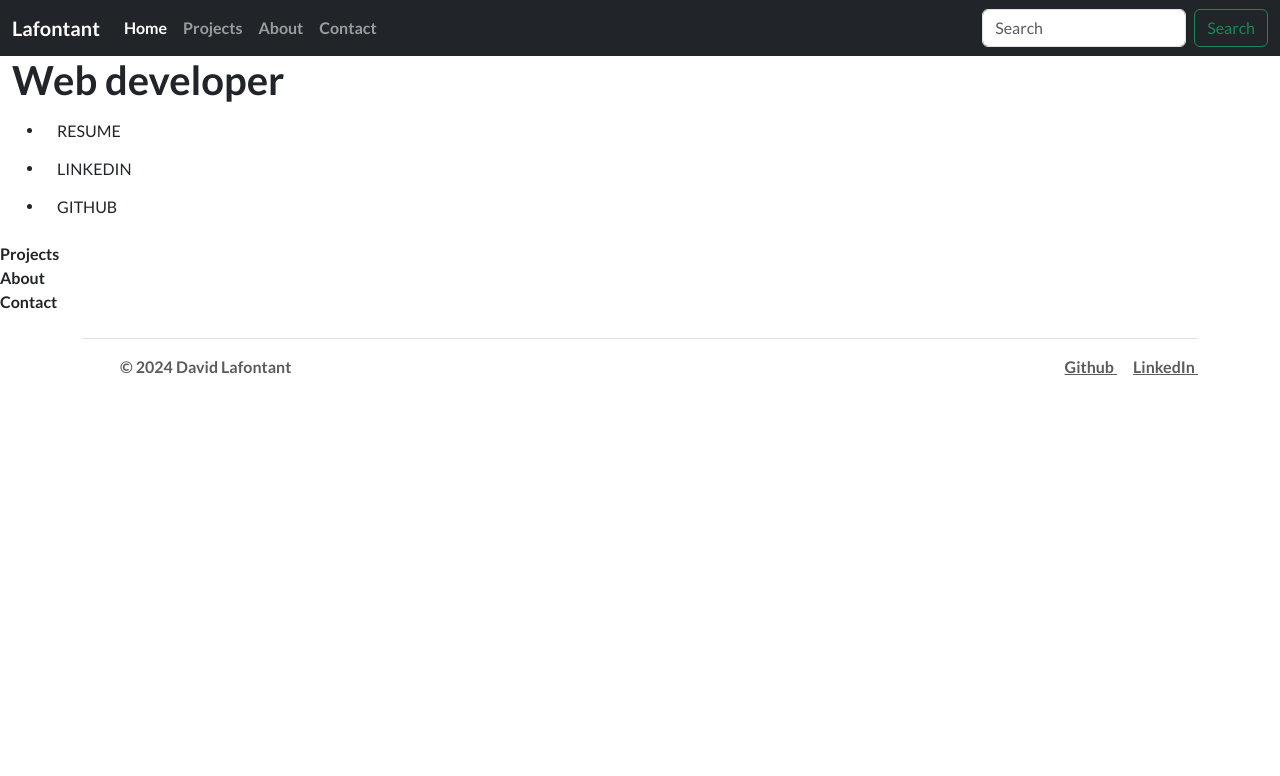
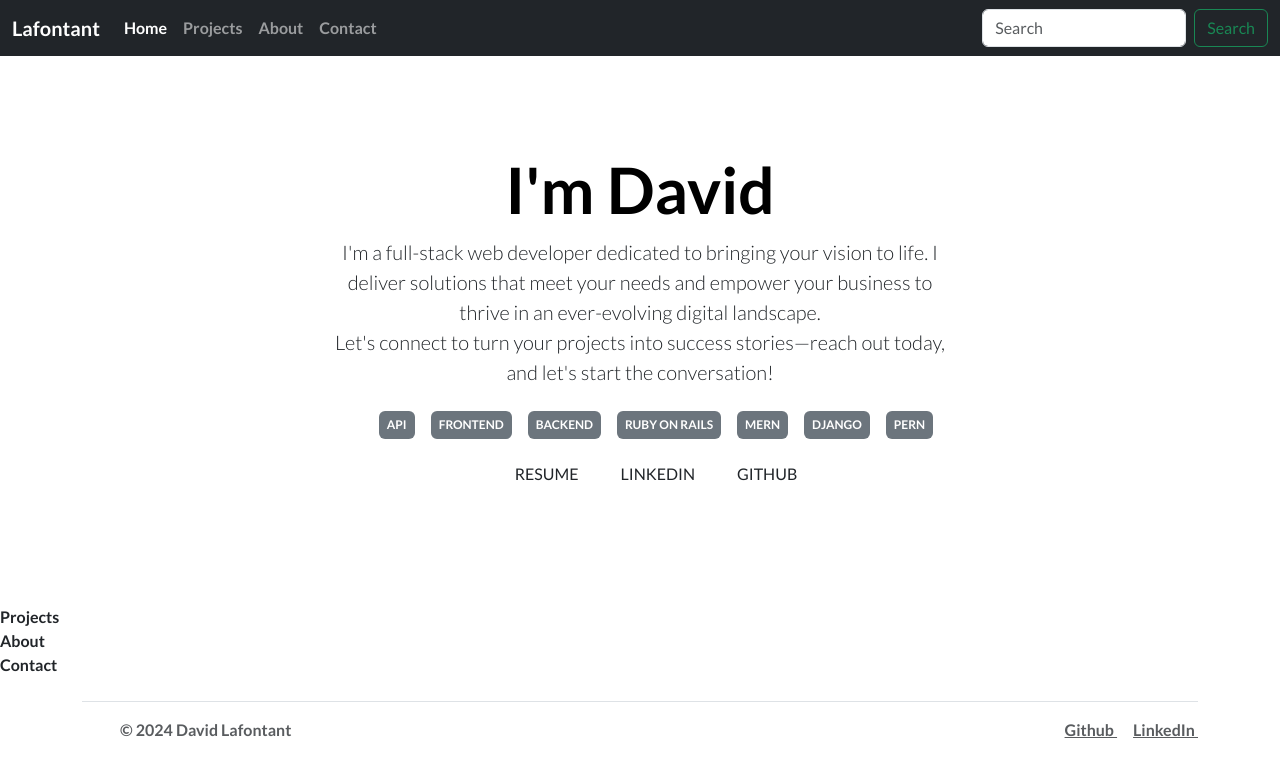
Before and after one commit to david-lafontant/profile, a React (Vite) app: page / in a window 1280 px wide. Shown: the top 776 px of the page. Built offline with nearby package versions, Linux system fonts and the light colour scheme.

Commit message:
Update home content

```diff
--- a/src/components/Home.jsx
+++ b/src/components/Home.jsx
@@ -12,20 +12,33 @@ export const Home = () => {
     };
 
     return (
-        <div className="container-fluid" id="home">
-            <h1>Web developer</h1>
-
-            <ul>
-                <li>
-                    <button onClick={onButtonClick} className='btn'>RESUME</button>
-                </li>
-                <li>
-                    <a href="https://www.linkedin.com/in/david-lafontant/" target='_blank' className='btn'>LINKEDIN</a>
-                </li>
-                <li>
-                    <a href="https://github.com/david-lafontant" target='_blank' className='btn'>GITHUB</a>
-                </li>
-            </ul>
+        <div className="px-4 py-5 my-5 text-center">
+            <h1 className="display-3 fw-bold text-body-emphasis">I&apos;m David</h1>
+            <div className="col-lg-6 mx-auto">
+                <p className="lead mb-4">
+                    I&apos;m a full-stack web developer dedicated to bringing your vision to life. I deliver solutions that meet your needs and empower your business to thrive in an ever-evolving digital landscape.<br />Let&apos;s connect to turn your projects into success stories—reach out today, and let&apos;s start the conversation!
+                </p>
+                <ul className='d-md-flex gap-3 justify-content-center align-items-sm-center'>
+                    <li className='list-unstyled'><span className='badge bg-secondary p-2'>API</span></li>
+                    <li className='list-unstyled'><span className='badge bg-secondary p-2'>FRONTEND</span></li>
+                    <li className='list-unstyled'><span className='badge bg-secondary p-2'>BACKEND</span></li>
+                    <li className='list-unstyled'><span className='badge bg-secondary p-2'>RUBY ON RAILS</span></li>
+                    <li className='list-unstyled'><span className='badge bg-secondary p-2'>MERN</span></li>
+                    <li className='list-unstyled'><span className='badge bg-secondary p-2'>DJANGO</span></li>
+                    <li className='list-unstyled'><span className='badge bg-secondary p-2'>PERN</span></li>
+                </ul>
+                <ul className='d-md-flex gap-3 justify-content-center align-items-sm-center'>
+                    <li className='list-unstyled'>
+                        <button onClick={onButtonClick} className='btn button-5'><i class="bi bi-file-earmark-person"></i>RESUME</button>
+                    </li>
+                    <li className='list-unstyled'>
+                        <a href="https://www.linkedin.com/in/david-lafontant/" target='_blank' className='btn button-5'><i class="bi bi-linkedin"></i>LINKEDIN</a>
+                    </li>
+                    <li className='list-unstyled'>
+                        <a href="https://github.com/david-lafontant" target='_blank' className='btn button-5'><i class="bi bi-github"></i>GITHUB</a>
+                    </li>
+                </ul>
+            </div>
         </div>
     )
 }
```
